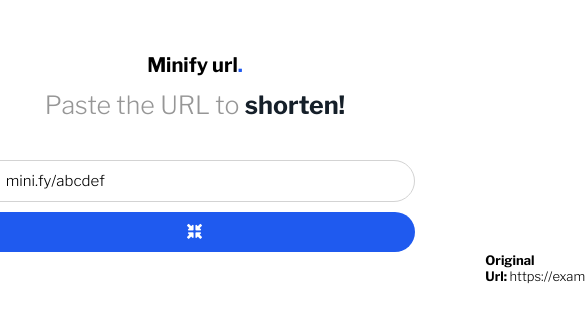
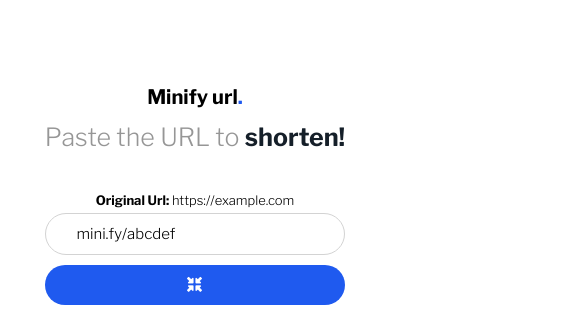
Before and after one commit to ravitejalakkoju/minify-url, a plain HTML site: page client/index.html in a window 390 px wide. Both pictures are taken after typing "https://example.com" into the empty fields and a click on the button 195 px from the left and 274 px from the top of the page. Shown: the top 326 px of the page, 585 px wide, since content can reach past the window. Drawn offline with nearby package versions, Linux system fonts and the light colour scheme.

Commit message:
added mobile styles for original url

```diff
--- a/client/css/style.css
+++ b/client/css/style.css
@@ -160,10 +160,15 @@ footer {
   .notify__form {
     width: 80%;
     grid-template-areas:
+      'o'
       'a'
       'c'
       'b';
     grid-template-columns: 100%;
+  }
+  .original__url {
+    text-align: center;
+    margin: 0 0 0.25rem 0;
   }
   .error__message {
     text-align: center;
```
